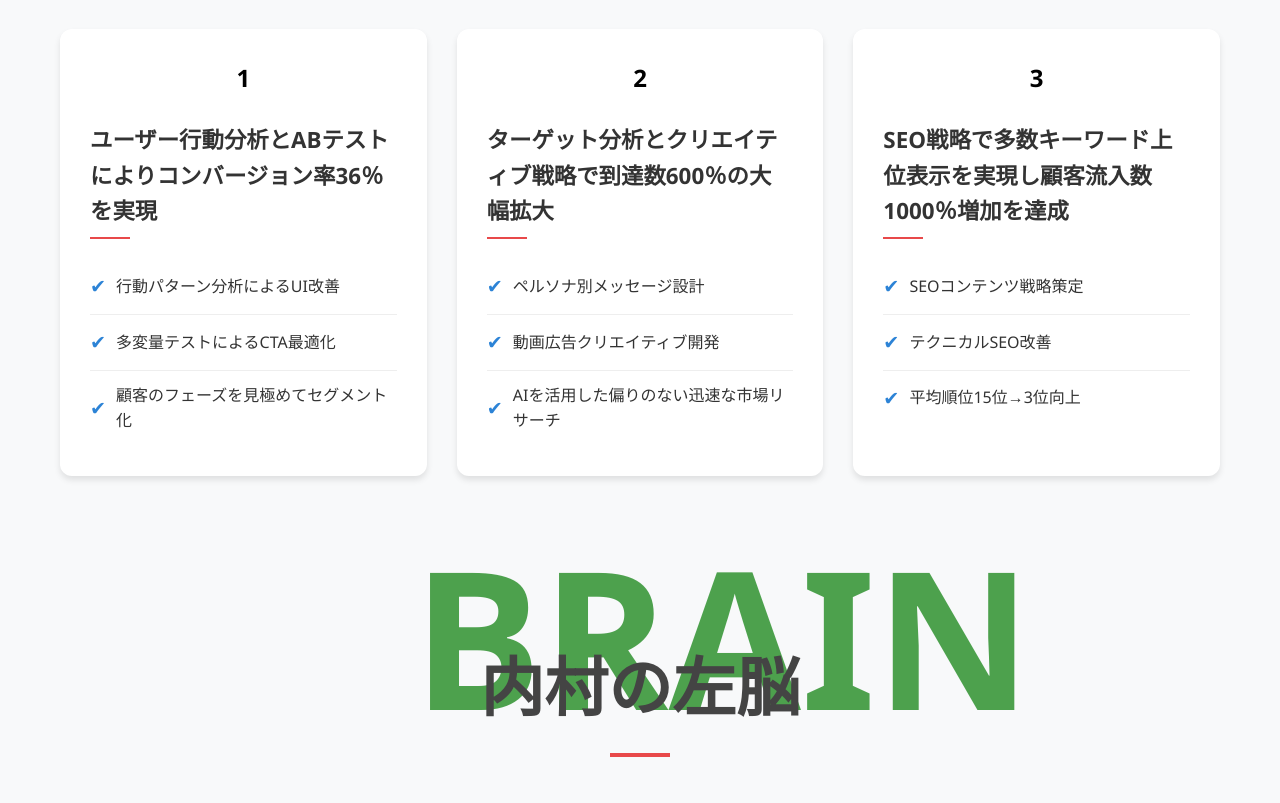
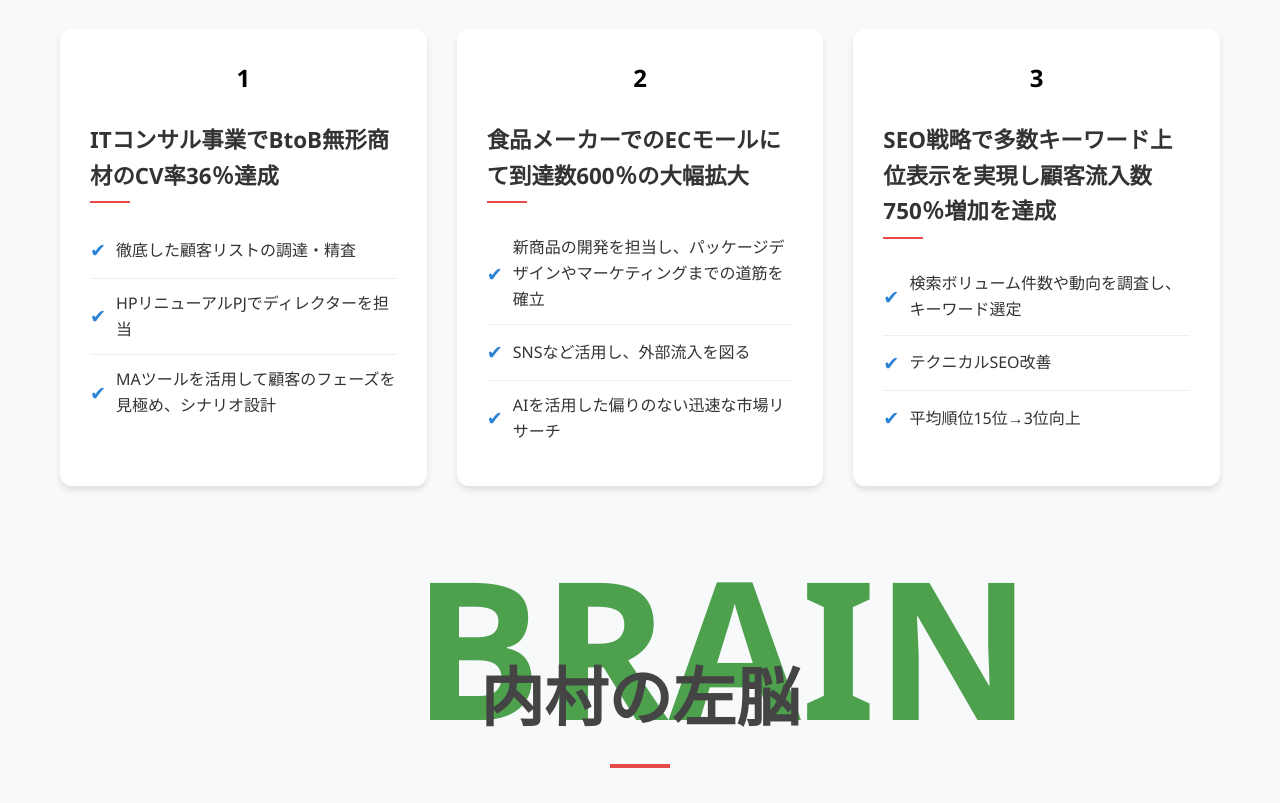
Before and after one commit to selum324/my-left-brain, a plain HTML site: page index.html in a window 1280 px wide. Shown: the part 1020-1823 px from the top of the page. Drawn offline with Linux system fonts and the light colour scheme.

Commit message:
Add files via upload

```diff
--- a/index.html
+++ b/index.html
@@ -344,29 +344,29 @@
       <div class="achievement-grid">
         <div class="achievement-card">
           <div class="achievement-number">1</div>
-          <h3 class="achievement-title">ユーザー行動分析とABテストによりコンバージョン率36％を実現</h3>
+          <h3 class="achievement-title">ITコンサル事業でBtoB無形商材のCV率36％達成</h3>
           <ul class="achievement-list">
-            <li class="achievement-item">行動パターン分析によるUI改善</li>
-            <li class="achievement-item">多変量テストによるCTA最適化</li>
-            <li class="achievement-item">顧客のフェーズを見極めてセグメント化</li>
+            <li class="achievement-item">徹底した顧客リストの調達・精査</li>
+            <li class="achievement-item">HPリニューアルPJでディレクターを担当</li>
+            <li class="achievement-item">MAツールを活用して顧客のフェーズを見極め、シナリオ設計</li>
           </ul>
         </div>
 
         <div class="achievement-card">
           <div class="achievement-number">2</div>
-          <h3 class="achievement-title">ターゲット分析とクリエイティブ戦略で到達数600％の大幅拡大</h3>
+          <h3 class="achievement-title">食品メーカーでのECモールにて到達数600％の大幅拡大</h3>
           <ul class="achievement-list">
-            <li class="achievement-item">ペルソナ別メッセージ設計</li>
-            <li class="achievement-item">動画広告クリエイティブ開発</li>
+            <li class="achievement-item">新商品の開発を担当し、パッケージデザインやマーケティングまでの道筋を確立</li>
+            <li class="achievement-item">SNSなど活用し、外部流入を図る</li>
             <li class="achievement-item">AIを活用した偏りのない迅速な市場リサーチ</li>
           </ul>
         </div>
 
         <div class="achievement-card">
           <div class="achievement-number">3</div>
-          <h3 class="achievement-title">SEO戦略で多数キーワード上位表示を実現し顧客流入数1000％増加を達成</h3>
+          <h3 class="achievement-title">SEO戦略で多数キーワード上位表示を実現し顧客流入数750％増加を達成</h3>
           <ul class="achievement-list">
-            <li class="achievement-item">SEOコンテンツ戦略策定</li>
+            <li class="achievement-item">検索ボリューム件数や動向を調査し、キーワード選定</li>
             <li class="achievement-item">テクニカルSEO改善</li>
             <li class="achievement-item">平均順位15位→3位向上</li>
           </ul>
@@ -398,7 +398,8 @@
                     </div>
                     <div class="case-content">
                         <h3 class="case-title">福祉業界というDXの可能性を感じ、市場参入し、スタートアップから顧客へのリード育成で売上１億円達成</h3>
-                        <p class="body-text">福祉業界の非効率なアナログ運営に着目し、デジタルトランスフォーメーションによる業務効率化と利用者体験向上を実現。介護記録や勤怠管理などの紙ベース業務を分析し、クラウドベースの統合システムを独自開発。IoTを活用した利用者情報のリアルタイム共有機能を実装し、現場スタッフのIT活用度に合わせた段階的導入支援を行った。その結果、導入施設の業務効率は平均30%向上し、口コミによる紹介と高いリピート率で売上1億円を達成した。</p>
+                        <p class="body-text">福祉業界の非効率なアナログ運営課題に対し、DX化による業務効率化支援システムを販売するためにSalesforceのMAツールを活用したデジタルマーケティング戦略を構築しました。顧客の行動データを基にしたスコアリング機能を活用し、リード獲得からナーチャリングまでのプロセスを自動化。さらに、CRMとの統合により、メールやSNSなど複数チャネルで一貫性のあるメッセージ配信を実現しました。
+これにより、リードナーチャリング期間を従来比40%短縮し、成約率を23%向上。また、月間ページ流入数をPV数50倍を達成しました。データ駆動型の改善を継続的に行い、年間売上1.2億円を達成するなど、福祉業界におけるデジタルマーケティングの成果を上げました。</p>
                     </div>
                 </div>
                 <!-- 成功事例3 -->
@@ -454,7 +455,7 @@
         <div class="timeline-marker"></div>
         <div class="timeline-content">
           <h3>株式会社ミタデン　2017年1月～2022年3月</h3>
-          <p>経営企画部配属</p>
+          <p>経営企画部配属<br>年間売上90億円の建築設備業でBtoB向け有形商材の販売。WEBデザイナー、広報を担当</p>
         </div>
       </div>
 
@@ -463,7 +464,7 @@
         <div class="timeline-marker"></div>
         <div class="timeline-content">
           <h3>株式会社OVER.　2023年1月～2024年8月</h3>
-          <p>インサイドセールス・マーケティング配属</p>
+          <p>インサイドセールス・マーケティング部配属<br>ITコンサル事業にてスタートアップ事業からの入社。BtoB無形商材のマーケティング及びMAツールを活用した顧客ナーチャリングを担当</p>
         </div>
       </div>
 
@@ -472,7 +473,7 @@
         <div class="timeline-marker"></div>
         <div class="timeline-content">
           <h3>株式会社大橋製茶　2024年10月～</h3>
-          <p>Eコマース・マーケティング部配属</p>
+          <p>Eコマース・マーケティング部配属<br>食品メーカー事業で複数のECモールと新商品のマーケティング・開発を担当</p>
         </div>
       </div>
     </div>
```
